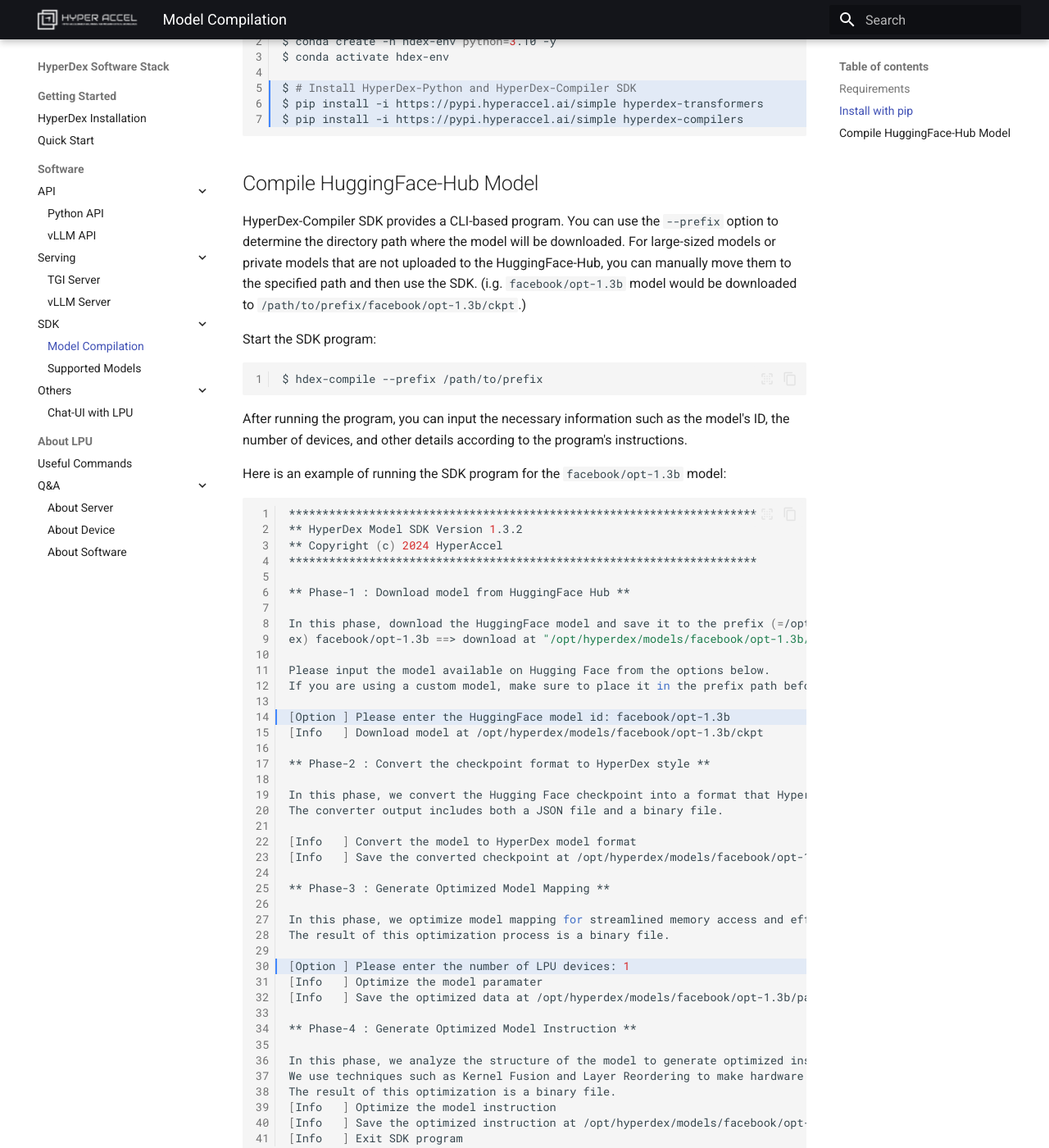
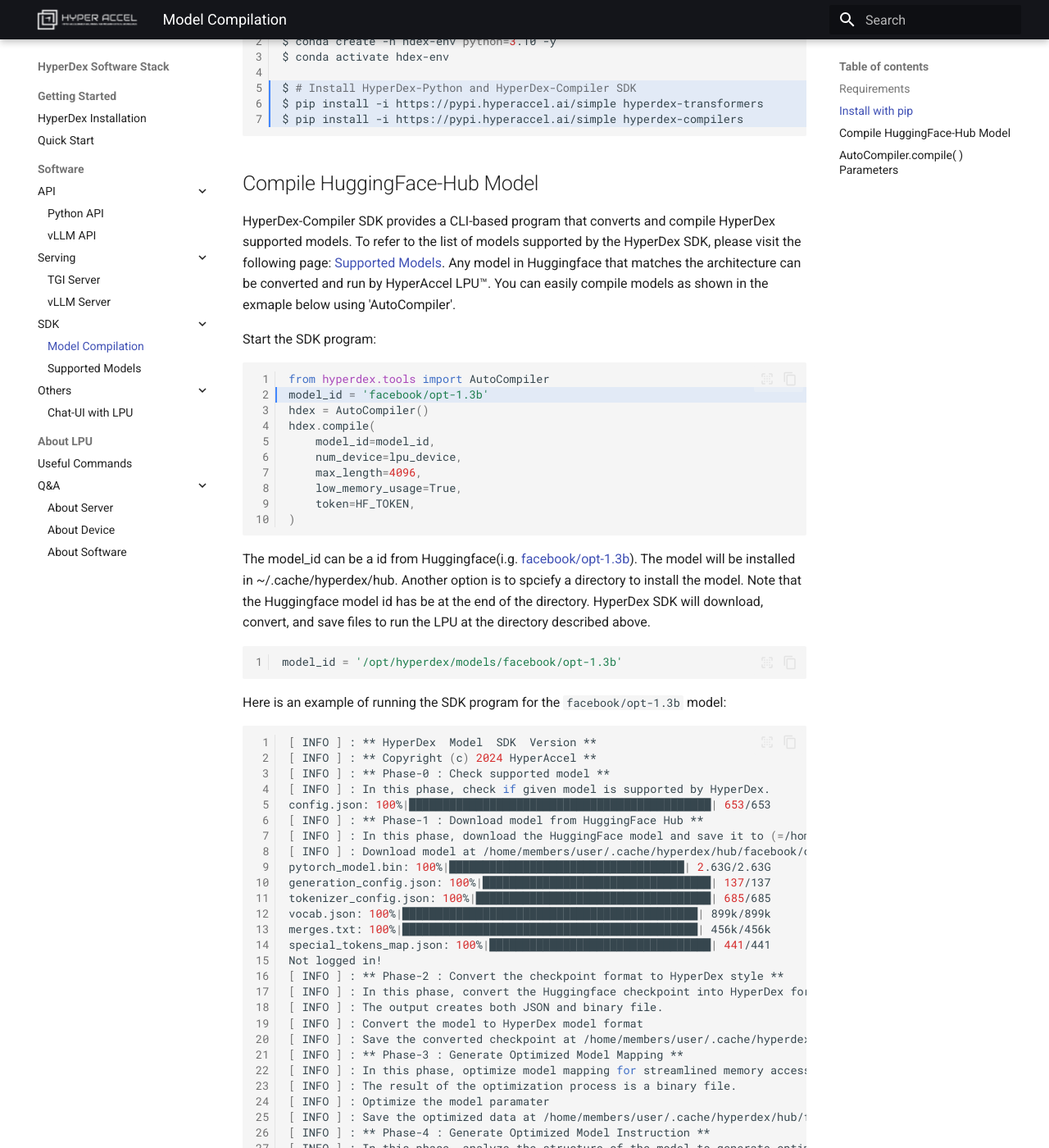
Before and after one commit to Hyper-Accel/docs, an MkDocs documentation site: the page built from docs/model_compile.md, in a window 1280 px wide and 1400 px high, scrolled down 569 px. Shown: the whole window at 82% size. Built offline with MkDocs 1.6.1 and Material for MkDocs 9.7.7, drawn with Linux system fonts in a browser that asks for light colours; some of the changed text lies outside the part shown.

Commit message:
feat: SDK modified

````diff
--- a/docs/model_compile.md
+++ b/docs/model_compile.md
@@ -23,58 +23,84 @@
 
 ## Compile HuggingFace-Hub Model
 
-HyperDex-Compiler SDK provides a CLI-based program. You can use the `--prefix` option to determine the directory path where the model will be downloaded. For large-sized models or private models that are not uploaded to the HuggingFace-Hub, you can manually move them to the specified path and then use the SDK. (i.g. `facebook/opt-1.3b` model would be downloaded to `/path/to/prefix/facebook/opt-1.3b/ckpt`.)
+HyperDex-Compiler SDK provides a CLI-based program that converts and compile HyperDex supported models. To refer to the list of models supported by the HyperDex SDK, please visit the following page: [Supported Models](./supported_models.md). Any model in Huggingface that matches the architecture can be converted and run by HyperAccel LPU™. You can easily compile models as shown in the exmaple below using 'AutoCompiler'.
+
+Start the SDK program:
+```python linenums="1" hl_lines="2"
+from hyperdex.tools import AutoCompiler
+model_id = 'facebook/opt-1.3b'
+hdex = AutoCompiler()
+hdex.compile(
+    model_id=model_id,
+    num_device=lpu_device,
+    max_length=4096,
+    low_memory_usage=True,
+    token=HF_TOKEN,
+)
+```
+The model_id can be a id from Huggingface(i.g. [facebook/opt-1.3b](https://huggingface.co/facebook/opt-1.3b)). The model will be installed in ~/.cache/hyperdex/hub. Another option is to spciefy a directory to install the model. Note that the Huggingface model id has be at the end of the directory. HyperDex SDK will download, convert, and save files to run the LPU at the directory described above.
+```python linenums="1"
+model_id = '/opt/hyperdex/models/facebook/opt-1.3b'
+```
+
+Here is an example of running the SDK program for the `facebook/opt-1.3b` model:
+```shell linenums="1"
+[ INFO ] : ** HyperDex  Model  SDK  Version **
+[ INFO ] : ** Copyright (c) 2024 HyperAccel **
+[ INFO ] : ** Phase-0 : Check supported model **
+[ INFO ] : In this phase, check if given model is supported by HyperDex.
+config.json: 100%|█████████████████████████████████████████████| 653/653
+[ INFO ] : ** Phase-1 : Download model from HuggingFace Hub **
+[ INFO ] : In this phase, download the HuggingFace model and save it to (=/home/members/user/.cache/hyperdex/hub).
+[ INFO ] : Download model at /home/members/user/.cache/hyperdex/hub/facebook/opt-1.3b/ckpt
+pytorch_model.bin: 100%|███████████████████████████████████| 2.63G/2.63G
+generation_config.json: 100%|██████████████████████████████████| 137/137
+tokenizer_config.json: 100%|███████████████████████████████████| 685/685
+vocab.json: 100%|████████████████████████████████████████████| 899k/899k
+merges.txt: 100%|████████████████████████████████████████████| 456k/456k
+special_tokens_map.json: 100%|█████████████████████████████████| 441/441
+Not logged in!
+[ INFO ] : ** Phase-2 : Convert the checkpoint format to HyperDex style **
+[ INFO ] : In this phase, convert the Huggingface checkpoint into HyperDex format.
+[ INFO ] : The output creates both JSON and binary file.
+[ INFO ] : Convert the model to HyperDex model format
+[ INFO ] : Save the converted checkpoint at /home/members/user/.cache/hyperdex/hub/facebook/opt-1.3b/ckpt
+[ INFO ] : ** Phase-3 : Generate Optimized Model Mapping **
+[ INFO ] : In this phase, optimize model mapping for streamlined memory access and efficient model parallelism.
+[ INFO ] : The result of the optimization process is a binary file.
+[ INFO ] : Optimize the model paramater
+[ INFO ] : Save the optimized data at /home/members/user/.cache/hyperdex/hub/facebook/opt-1.3b/param
+[ INFO ] : ** Phase-4 : Generate Optimized Model Instruction **
+[ INFO ] : In this phase, analyze the structure of the model to generate optimized instructions.
+[ INFO ] : Techniques like Kernel Fusion and Layer Reordering techniques are used to make hardware processing more efficient.
+[ INFO ] : The result of the optimization is a binary file.
+[ INFO ] : Optimize the model instruction
+[ INFO ] : Save the optimized instruction at /home/members/user/.cache/hyperdex/hub/facebook/opt-1.3b/inst
+[ INFO ] : Model compile Complete!
+```
+
+## AutoCompiler.compile( ) Parameters
+
+| Arguments             | Description                                                                                   |
+|-----------------------|-----------------------------------------------------------------------------------------------|
+| `model_id`            | Huggingface model id. Default value is `facebook/opt-1.3b`                                    |
+| `num_device`          | Number of LPU to use. Default value is `1`                                                    |
+| `max_length`          | Maximum length of response. Defualt value is `1`                                              |
+| `low_memory_usage`    | Remove bin/safetensors file to save memory. Default value is `False`(Doesnt' remove)          |
+| `token`               | Huggingface Acess Token. Default value is `None`                                              |
+
+If the model is gated in huggingface like [mistralai/Mistral-7B-v0.1](https://huggingface.co/mistralai/Mistral-7B-v0.1) or [meta-llama/Llama-2-7b-chat-hf](https://huggingface.co/meta-llama/Llama-2-7b-chat-hf), user has to get access via huggingface before using. After getting access from the author, HyperDex SDK will download the model. Access token can be passed either by parameter or after running the SDK program like below.
+```shell linenums="1"
+    _|    _|  _|    _|    _|_|_|    _|_|_|  _|_|_|  _|      _|    _|_|_|      _|_|_|_|    _|_|      _|_|_|  _|_|_|_|
+    _|    _|  _|    _|  _|        _|          _|    _|_|    _|  _|            _|        _|    _|  _|        _|
+    _|_|_|_|  _|    _|  _|  _|_|  _|  _|_|    _|    _|  _|  _|  _|  _|_|      _|_|_|    _|_|_|_|  _|        _|_|_|
+    _|    _|  _|    _|  _|    _|  _|    _|    _|    _|    _|_|  _|    _|      _|        _|    _|  _|        _|
+    _|    _|    _|_|      _|_|_|    _|_|_|  _|_|_|  _|      _|    _|_|_|      _|        _|    _|    _|_|_|  _|_|_|_|
+
+    To log in, `huggingface_hub` requires a token generated from https://huggingface.co/settings/tokens .
+Enter your token (input will not be visible):
+```
 
 
-Start the SDK program:
-```shell linenums="1"
-$ hdex-compile --prefix /path/to/prefix
-```
-After running the program, you can input the necessary information such as the model's ID, the number of devices, and other details according to the program's instructions.
-
-Here is an example of running the SDK program for the `facebook/opt-1.3b` model:
-```shell linenums="1" hl_lines="14 30"
-**********************************************************************
-** HyperDex Model SDK Version 1.3.2
-** Copyright (c) 2024 HyperAccel
-**********************************************************************
-
-** Phase-1 : Download model from HuggingFace Hub **
-
-In this phase, download the HuggingFace model and save it to the prefix (=/opt/hyperdex/models).
-ex) facebook/opt-1.3b ==> download at "/opt/hyperdex/models/facebook/opt-1.3b/ckpt"
-
-Please input the model available on Hugging Face from the options below.
-If you are using a custom model, make sure to place it in the prefix path beforehand for it to be usable.
-
-[Option	] Please enter the HuggingFace model id: facebook/opt-1.3b
-[Info	] Download model at /opt/hyperdex/models/facebook/opt-1.3b/ckpt
-
-** Phase-2 : Convert the checkpoint format to HyperDex style **
-
-In this phase, we convert the Hugging Face checkpoint into a format that HyperDex can read.
-The converter output includes both a JSON file and a binary file.
-
-[Info	] Convert the model to HyperDex model format
-[Info	] Save the converted checkpoint at /opt/hyperdex/models/facebook/opt-1.3b/ckpt
-
-** Phase-3 : Generate Optimized Model Mapping **
-
-In this phase, we optimize model mapping for streamlined memory access and efficient model parallelism.
-The result of this optimization process is a binary file.
-
-[Option	] Please enter the number of LPU devices: 1
-[Info	] Optimize the model paramater
-[Info	] Save the optimized data at /opt/hyperdex/models/facebook/opt-1.3b/param
-
-** Phase-4 : Generate Optimized Model Instruction **
-
-In this phase, we analyze the structure of the model to generate optimized instructions.
-We use techniques such as Kernel Fusion and Layer Reordering to make hardware processing more efficient.
-The result of this optimization is a binary file.
-[Info	] Optimize the model instruction
-[Info	] Save the optimized instruction at /opt/hyperdex/models/facebook/opt-1.3b/inst
-[Info	] Exit SDK program
-```
-
-To refer to the list of models supported by the HyperDex SDK, please visit the following page: [Supported Models](./supported_models.md)
+!!! warning
+    When trying to compile model for LPU-GPU Hybrid System, the `low_memory_usage` must be False. This causes error when GPU is running. If a model was compiled with `low_memory_usage`=True, compile again with `low_memory_usage`=False.
````
